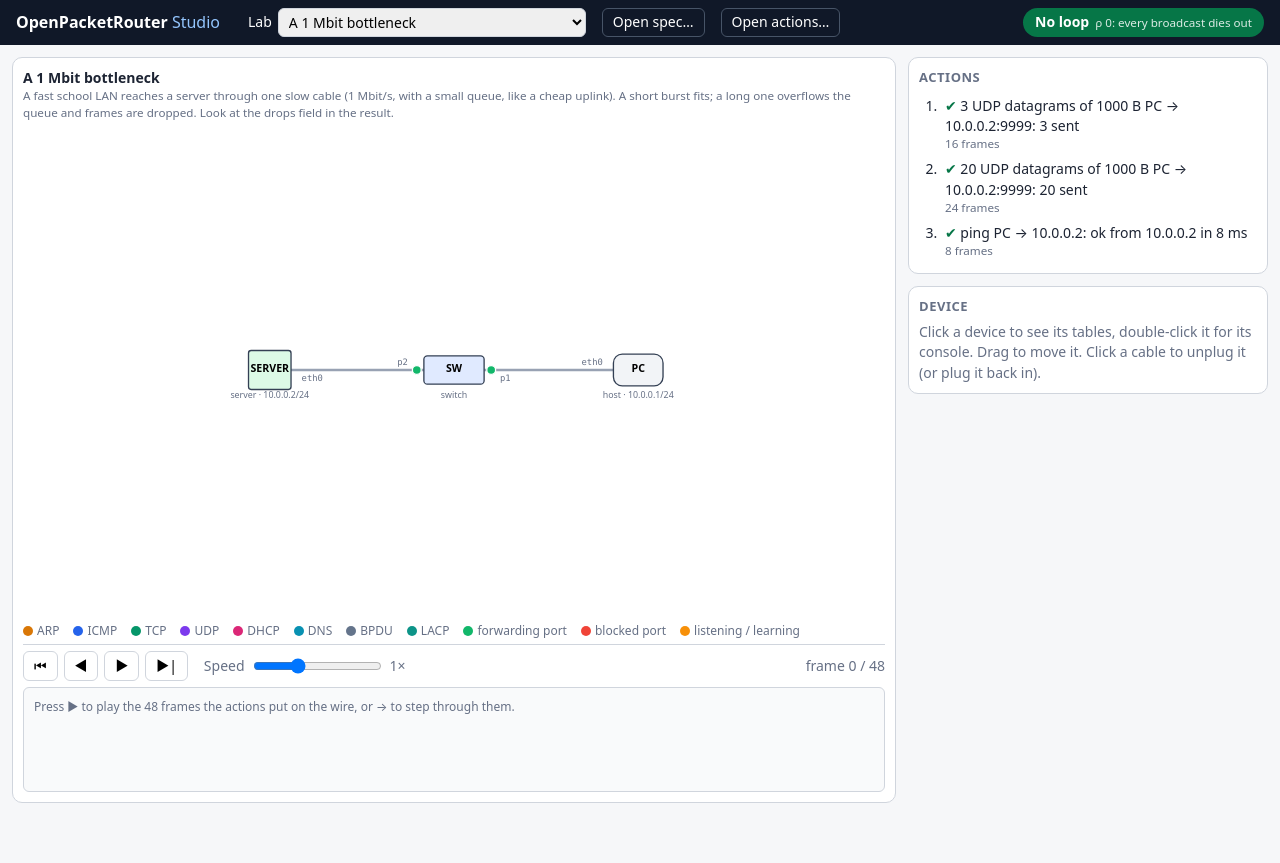
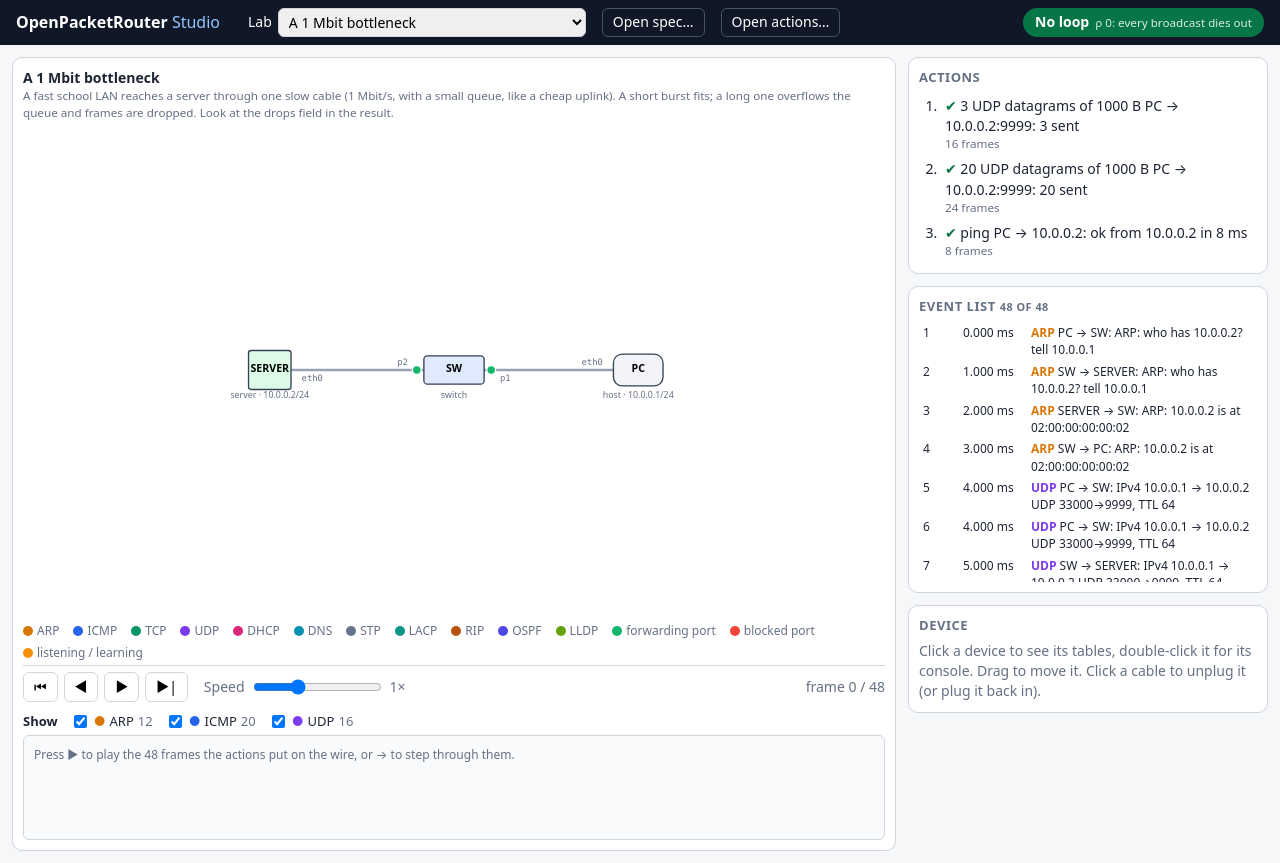
Before and after one commit to MrPerryAI/OpenPacketRouter, a website with bundled scripts: page studio/index.html in a window 1280 px wide. Both pictures are taken after a click on the button "Back to the start (Home)". Before the commit the page ends 815 px from the top, so only its background shows below. Built offline with nearby package versions, Linux system fonts and the light colour scheme.

Commit message:
Studio: playback filters by protocol, event list, describe OSPF/RIP/LLDP frames
Co-Authored-By: Claude Sonnet 5.5 <noreply@anthropic.com>

```diff
--- a/studio/app.js
+++ b/studio/app.js
@@ -11,13 +11,15 @@ const SVG = "http://www.w3.org/2000/svg";
 const el = (tag, attrs = {}, parent = null) => { const e = document.createElementNS(SVG, tag);
   for (const [k, v] of Object.entries(attrs)) e.setAttribute(k, v); if (parent) parent.appendChild(e); return e; };
 const esc = s => String(s).replace(/[&<>"]/g, c => ({"&": "&amp;", "<": "&lt;", ">": "&gt;", '"': "&quot;"})[c]);
-const KINDS = ["arp", "icmp", "tcp", "udp", "dhcp", "dns", "bpdu", "lacp"];
+const KINDS = ["arp", "icmp", "tcp", "udp", "dhcp", "dns", "bpdu", "lacp", "rip", "ospf", "lldp"];
+const KIND_LABEL = {bpdu: "STP"};   // the filter and the list say STP for spanning-tree BPDUs
+const kindName = k => KIND_LABEL[k] || k.toUpperCase();
 const VLAN_COLORS = ["#2563eb", "#dc2626", "#16a34a", "#9333ea", "#ea580c", "#0891b2", "#ca8a04", "#db2777"];
 const vlanColor = v => v === 1 ? "#98a2b3" : VLAN_COLORS[(v * 7) % VLAN_COLORS.length];
 const HALF = {switch: [34, 16], router: [24, 24], server: [24, 22], host: [28, 18]};   // half width/height of each device shape
 const ms = t => `${(t * 1000).toFixed(t < 0.01 ? 3 : 1)} ms`;
 
-export const S = {sessions: new Map(), console: null, spec: null, actions: [], name: "", cut: new Set(), sim: null, an: null, pos: {}, step: -1,
+export const S = {hidden: new Set(), sessions: new Map(), console: null, spec: null, actions: [], name: "", cut: new Set(), sim: null, an: null, pos: {}, step: -1,
   playing: false, speed: 1, selected: null, timer: null, anim: null, error: null};
 
 // ---------------------------------------------------------------- loading
@@ -67,7 +69,7 @@ export function rerun() {
     S.sim = simulate(S.spec, S.actions, {cut});
   } catch (e) { showErrors([String(e.message || e)]); S.sim = {actions: [], steps: [], routes: {}, final: {}}; }
   S.step = -1;
-  drawMap(); drawStorm(); drawActions(); showStep(); drawDevice();
+  drawMap(); drawStorm(); drawActions(); drawFilters(); drawEvents(); showStep(); drawDevice();
 }
 
 const layoutKey = spec => "studio-layout:" + (spec.name || "") + ":" + spec.nodes.map(n => n.name).join(",");
@@ -167,7 +169,7 @@ export function toggleCut(i) {
 }
 
 function drawLegend() {
-  $("#legend").innerHTML = KINDS.map(k => `<span><i style="background:var(--${k})"></i>${k.toUpperCase()}</span>`).join("") +
+  $("#legend").innerHTML = KINDS.map(k => `<span><i style="background:var(--${k})"></i>${kindName(k)}</span>`).join("") +
     `<span><i style="background:#12b76a"></i>forwarding port</span><span><i style="background:#f04438"></i>blocked port</span><span><i style="background:#f79009"></i>listening / learning</span>`;
 }
 
@@ -206,10 +208,55 @@ function currentState() {
   return S.an ? S.an.devices : null;
 }
 
+// ---------------------------------------------------------------- protocol filters and the event list
+
+const shown = st => !S.hidden.has(st.kind);
+/** The nearest frame after (dir 1) or before (dir -1) the current one whose protocol is not filtered out; -1 / null at the ends. */
+export function nextShown(dir) {
+  const steps = S.sim.steps;
+  for (let i = S.step + dir; i >= 0 && i < steps.length; i += dir) if (shown(steps[i])) return i;
+  return dir < 0 ? -1 : null;
+}
+
+function drawFilters() {
+  const box = $("#filters"), count = {};
+  for (const st of S.sim.steps) count[st.kind] = (count[st.kind] || 0) + 1;
+  box.innerHTML = Object.keys(count).length ? `<b>Show</b>` : "";
+  for (const k of KINDS.filter(k => count[k])) {
+    const l = document.createElement("label");
+    l.innerHTML = `<input type="checkbox" data-kind="${k}" ${S.hidden.has(k) ? "" : "checked"}><span style="color:var(--${k})">●</span> ${kindName(k)} <span class="n">${count[k]}</span>`;
+    l.querySelector("input").addEventListener("change", e => { if (e.target.checked) S.hidden.delete(k); else S.hidden.add(k);
+      if (S.step >= 0 && S.sim.steps[S.step] && !shown(S.sim.steps[S.step])) { stop(); goto(nextShown(-1)); }
+      drawEvents(); showStep(); });
+    box.appendChild(l);
+  }
+}
+
+const EVENT_CAP = 1500;
+/** Packet Tracer style event list: one row per frame that passes the filter. Click a row to jump there. */
+function drawEvents() {
+  const box = $("#events"); box.innerHTML = "";
+  const rows = S.sim.steps.filter(shown);
+  $("#evCount").textContent = S.sim.steps.length ? `${rows.length} of ${S.sim.steps.length}` : "";
+  if (!S.sim.steps.length) { box.innerHTML = `<p class="hint">No frames yet.</p>`; return; }
+  for (const st of rows.slice(0, EVENT_CAP)) {
+    const r = document.createElement("div"); r.className = `ev${st.i === S.step ? " current" : ""}`; r.dataset.step = st.i; r.setAttribute("role", "option");
+    r.innerHTML = `<span>${st.i + 1}</span><span>${ms(st.t)}</span><span><span class="k" style="color:var(--${st.kind})">${kindName(st.kind)}</span> ${esc(st.from)} → ${esc(st.to)}: ${esc(st.desc)}</span>`;
+    r.addEventListener("click", () => { stop(); goto(st.i); });
+    box.appendChild(r);
+  }
+  if (rows.length > EVENT_CAP) box.insertAdjacentHTML("beforeend", `<p class="hint">Showing the first ${EVENT_CAP}; hide some protocols to see the rest.</p>`);
+}
+function markEvent() {
+  for (const r of document.querySelectorAll("#events .ev.current")) r.classList.remove("current");
+  const cur = document.querySelector(`#events .ev[data-step="${S.step}"]`);
+  if (cur) { cur.classList.add("current"); cur.scrollIntoView({block: "nearest"}); }
+}
+
 export function goto(k) {
   const n = S.sim.steps.length;
   S.step = Math.max(-1, Math.min(n - 1, k));
-  showStep(); drawDevice(); refreshPorts();
+  showStep(); drawDevice(); refreshPorts(); markEvent();
 }
 
 function refreshPorts() {
@@ -221,7 +268,8 @@ function refreshPorts() {
 
 function showStep() {
   const n = S.sim.steps.length, st = S.sim.steps[S.step];
-  $("#counter").textContent = n ? `frame ${S.step + 1} / ${n}${S.sim.truncated ? "+" : ""}` : "no frames";
+  const vis = S.sim.steps.filter(shown).length;
+  $("#counter").textContent = n ? `frame ${S.step + 1} / ${n}${S.sim.truncated ? "+" : ""}${vis < n ? ` (${vis} shown)` : ""}` : "no frames";
   for (const li of document.querySelectorAll("#actions li[data-action]")) li.classList.toggle("current", !!st && +li.dataset.action === st.action);
   for (const c of Object.values(S.cableEls || {})) c.classList.remove("active");
   for (const g of document.querySelectorAll(".node.busy")) g.classList.remove("busy");
@@ -258,9 +306,9 @@ function animatePacket(st) {
 const interval = () => 900 / S.speed;
 export function play() {
   if (!S.sim.steps.length) return;
-  if (S.step >= S.sim.steps.length - 1) goto(-1);
+  if (nextShown(1) === null) goto(-1);
   S.playing = true; $("#play").textContent = "⏸";
-  const tick = () => { if (!S.playing) return; if (S.step >= S.sim.steps.length - 1) return stop(); goto(S.step + 1); S.timer = setTimeout(tick, interval()); };
+  const tick = () => { if (!S.playing) return; const nx = nextShown(1); if (nx === null) return stop(); goto(nx); S.timer = setTimeout(tick, interval()); };
   tick();
 }
 export function stop() { S.playing = false; clearTimeout(S.timer); const b = $("#play"); if (b) b.textContent = "▶"; }
@@ -342,16 +390,16 @@ async function init() {
     addEventListener("pointermove", move); addEventListener("pointerup", up);
   });
   $("#play").addEventListener("click", () => S.playing ? stop() : play());
-  $("#step").addEventListener("click", () => { stop(); goto(S.step + 1); });
-  $("#back").addEventListener("click", () => { stop(); goto(S.step - 1); });
+  $("#step").addEventListener("click", () => { stop(); const n = nextShown(1); if (n !== null) goto(n); });
+  $("#back").addEventListener("click", () => { stop(); goto(nextShown(-1)); });
   $("#first").addEventListener("click", () => { stop(); goto(-1); });
   const sp = $("#speed"); const setSpeed = () => { S.speed = 2 ** +sp.value; $("#speedOut").textContent = `${+S.speed.toFixed(2)}×`; };
   sp.addEventListener("input", setSpeed); setSpeed();
   document.addEventListener("keydown", e => {
     if (e.target.closest && e.target.closest("input, select, textarea")) return;
     if (e.key === " ") { e.preventDefault(); S.playing ? stop() : play(); }
-    else if (e.key === "ArrowRight") { stop(); goto(S.step + 1); }
-    else if (e.key === "ArrowLeft") { stop(); goto(S.step - 1); }
+    else if (e.key === "ArrowRight") { stop(); const n = nextShown(1); if (n !== null) goto(n); }
+    else if (e.key === "ArrowLeft") { stop(); goto(nextShown(-1)); }
     else if (e.key === "Home") { stop(); goto(-1); }
   });
   const want = new URLSearchParams(location.search).get("lab");
--- a/studio/index.html
+++ b/studio/index.html
@@ -29,6 +29,7 @@
       <label class="speed">Speed <input type="range" id="speed" min="-2" max="4" step="0.25" value="0"><output id="speedOut">1×</output></label>
       <span id="counter" class="counter"></span>
     </div>
+    <div id="filters" class="filters" role="group" aria-label="Show these protocols"></div>
     <div id="reason" class="reason" aria-live="polite"></div>
   </section>
 
@@ -36,6 +37,10 @@
     <section>
       <h2>Actions</h2>
       <ol id="actions" class="actions"></ol>
+    </section>
+    <section>
+      <h2>Event list <small id="evCount"></small></h2>
+      <div id="events" class="events" role="listbox" aria-label="Frames on the wire"></div>
     </section>
     <section id="device" class="device">
       <h2>Device</h2>
--- a/studio/sim.js
+++ b/studio/sim.js
@@ -15,13 +15,15 @@ export const MAX_STEPS = 4000;
 const tcpName = t => ({S: "SYN", SA: "SYN+ACK", A: "ACK", PA: "PSH+ACK", FA: "FIN+ACK", R: "RST", RA: "RST+ACK"})[t.flags] || t.flags;
 const icmpName = i => ({0: "echo reply", 8: "echo request", 11: "time exceeded", 3: ["net unreachable", "host unreachable", "protocol unreachable", "port unreachable"][i.code] || "unreachable"})[i.type] || `icmp ${i.type}`;
 
-/** Short kind used for colors: arp, icmp, tcp, udp, dhcp, dns, bpdu, lacp. */
+/** Short kind used for colors and filters: arp, icmp, tcp, udp, dhcp, dns, bpdu, lacp, rip, ospf, lldp. */
 export function frameKind(f) {
   if (f.type === "bpdu") return "bpdu";
   if (f.type === "lacpdu") return "lacp";
   if (f.type === "arp") return "arp";
+  if (f.type === "lldp") return "lldp";
   const p = f.ip;
-  if (p.proto === "udp") { const ports = [p.udp.sport, p.udp.dport]; return ports.includes(67) || ports.includes(68) ? "dhcp" : ports.includes(53) ? "dns" : "udp"; }
+  if (p.proto === "ospf") return "ospf";
+  if (p.proto === "udp") { const ports = [p.udp.sport, p.udp.dport]; if (ports.includes(520)) return "rip"; return ports.includes(67) || ports.includes(68) ? "dhcp" : ports.includes(53) ? "dns" : "udp"; }
   return p.proto;
 }
 
@@ -30,8 +32,11 @@ export function describeFrame(f) {
   const tag = f.vlan !== undefined ? ` [VLAN ${f.vlan}]` : "";
   if (f.type === "bpdu") return f.bpdu.tcn ? `STP topology change notice${tag}` : `STP BPDU: root ${f.bpdu.root[1]}, cost ${f.bpdu.cost}${f.bpdu.tc ? ", topology change" : ""}${f.bpdu.tca ? ", change acknowledged" : ""}${tag}`;
   if (f.type === "lacpdu") return `LACPDU: port ${f.lacpdu.actor.port} state 0x${f.lacpdu.actor.state.toString(16)}, partner state 0x${f.lacpdu.partner.state.toString(16)}${tag}`;
+  if (f.type === "lldp") return `LLDP: ${f.lldp.sysName} port ${f.lldp.portDescr}, TTL ${f.lldp.ttl} s${tag}`;
   if (f.type === "arp") return (f.arp.op === "request" ? `ARP: who has ${f.arp.tpa}? tell ${f.arp.spa}` : `ARP: ${f.arp.spa} is at ${f.arp.sha}`) + tag;
   const p = f.ip;
+  if (p.proto === "ospf") return `OSPF ${p.ospf.type} from ${p.ospf.routerId}: ${p.src} → ${p.dst}${p.ospf.neighbors ? `, ${p.ospf.neighbors.length} neighbor(s) listed` : ""}${tag}`;
+  if (frameKind(f) === "rip") { const r = p.udp.rip || p.udp.payload || {}; return `RIP ${r.command || "message"}${r.entries ? `, ${r.entries.length} route(s)` : ""}: ${p.src} → ${p.dst}${tag}`; }
   const l4 = p.proto === "icmp" ? `ICMP ${icmpName(p.icmp)}` : p.proto === "tcp" ? `TCP ${p.tcp.sport}→${p.tcp.dport} ${tcpName(p.tcp)}${p.tcp.len ? ` ${p.tcp.len} B` : ""}`
     : `UDP ${p.udp.sport}→${p.udp.dport}${frameKind(f) === "dhcp" ? " (DHCP)" : frameKind(f) === "dns" ? " (DNS)" : ""}`;
   return `IPv4 ${p.src} → ${p.dst} ${l4}, TTL ${p.ttl}${tag}`;
--- a/studio/style.css
+++ b/studio/style.css
@@ -1,6 +1,6 @@
 :root {
   --bg: #f6f7f9; --panel: #fff; --ink: #1d2433; --muted: #667085; --line: #d0d5dd; --accent: #2563eb;
-  --arp: #d97706; --icmp: #2563eb; --tcp: #059669; --udp: #7c3aed; --dhcp: #db2777; --dns: #0891b2; --bpdu: #64748b; --lacp: #0d9488;
+  --arp: #d97706; --icmp: #2563eb; --tcp: #059669; --udp: #7c3aed; --dhcp: #db2777; --dns: #0891b2; --bpdu: #64748b; --lacp: #0d9488; --rip: #b45309; --ospf: #4f46e5; --lldp: #65a30d;
   font: 14px/1.45 system-ui, -apple-system, "Segoe UI", sans-serif; color: var(--ink); background: var(--bg);
 }
 * { box-sizing: border-box; }
@@ -93,3 +93,12 @@ main { flex: 1; display: grid; grid-template-columns: minmax(0, 1fr) 360px; gap:
 .console-in input { flex: 1; background: transparent; border: 0; color: inherit; font: inherit; outline: none; }
 
 @media (max-width: 1000px) { main { grid-template-columns: 1fr; } }
+
+.filters { display: flex; flex-wrap: wrap; gap: 4px 12px; align-items: center; margin: 4px 0; font-size: 13px; }
+.filters label { display: flex; align-items: center; gap: 4px; cursor: pointer; }
+.filters .n { color: var(--muted); }
+.events { max-height: 260px; overflow: auto; font-size: 12px; }
+.events .ev { display: grid; grid-template-columns: 34px 62px 1fr; gap: 6px; padding: 2px 4px; cursor: pointer; border-radius: 4px; }
+.events .ev:hover { background: #eef2ff; }
+.events .ev.current { background: #dbe4ff; font-weight: 600; }
+.events .ev .k { font-weight: 600; }
```
Also changed, not shown: tests/studio/smoke.mjs (+20 -0 lines), studio/README.md.
